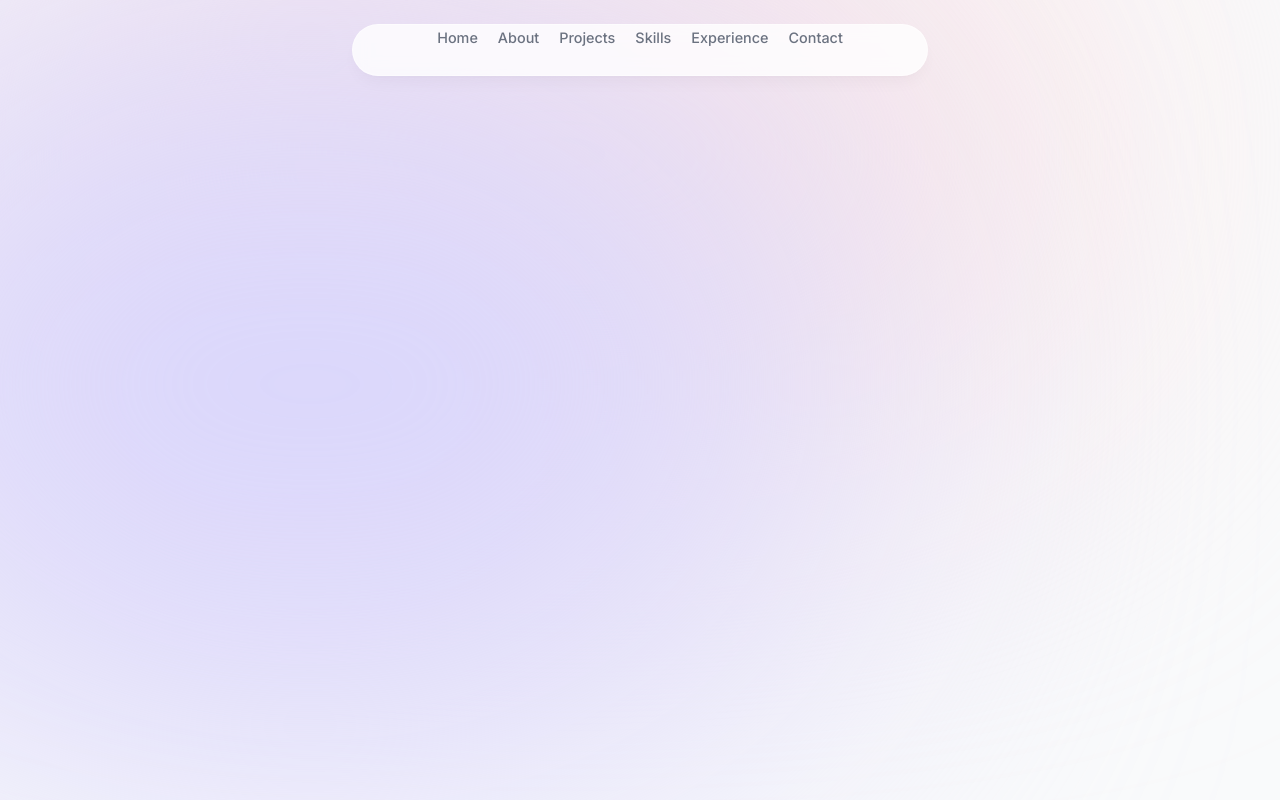
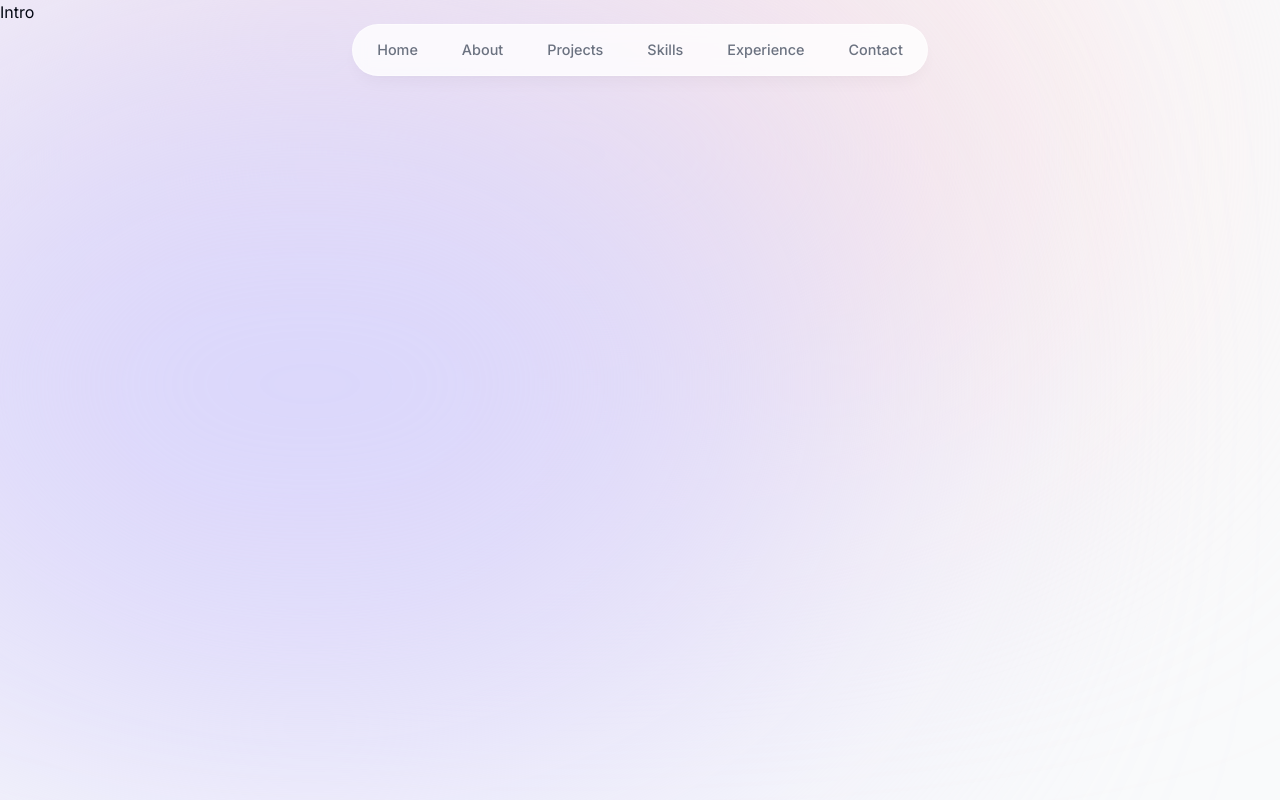
Before and after one commit to wadesword89/portfolio, a Next.js app: page / in a window 1280 px wide. Built offline with nearby package versions, Linux system fonts and the light colour scheme.

Commit message:
add intro scaffold

```diff
--- a/app/page.tsx
+++ b/app/page.tsx
@@ -1,9 +1,10 @@
+import Intro from "@/components/Intro";
 import Image from "next/image";
 
 export default function Home() {
   return (
     <main>
-
+      <Intro />
     </main>
   );
 }
--- a/components/Header.tsx
+++ b/components/Header.tsx
@@ -7,7 +7,6 @@ import Link from "next/link";
 import clsx from "clsx";
 
 export default function Header() {
-
 
   return (
     <header className="z-[999] relative">
@@ -26,7 +25,7 @@ export default function Header() {
               initial={{ y: -100, opacity: 0 }}
               animate={{ y: 0, opacity: 1 }}
             >
-              <Link href={link.hash}>{link.name}</Link>
+              <Link className="flex w-full items-center justify-center px-3 py-3 hover:text-gray-950 transition" href={link.hash}>{link.name}</Link>
             </motion.li>
           ))}
         </ul>
--- /dev/null
+++ b/components/Intro.tsx
@@ -0,0 +1,9 @@
+import React from 'react'
+
+const Intro = () => {
+  return (
+    <div>Intro</div>
+  )
+}
+
+export default Intro
--- a/lib/data.ts
+++ b/lib/data.ts
@@ -28,7 +28,7 @@ export const links = [
     name: "Contact",
     hash: "#contact",
   },
-] as const;
+] as const; // as const is used to infer it is a readonly array with readonly elements name and hash
 
 export const experiencesData = [
   {
```
Also changed, not shown: app/layout.tsx (line endings or trailing spaces).
